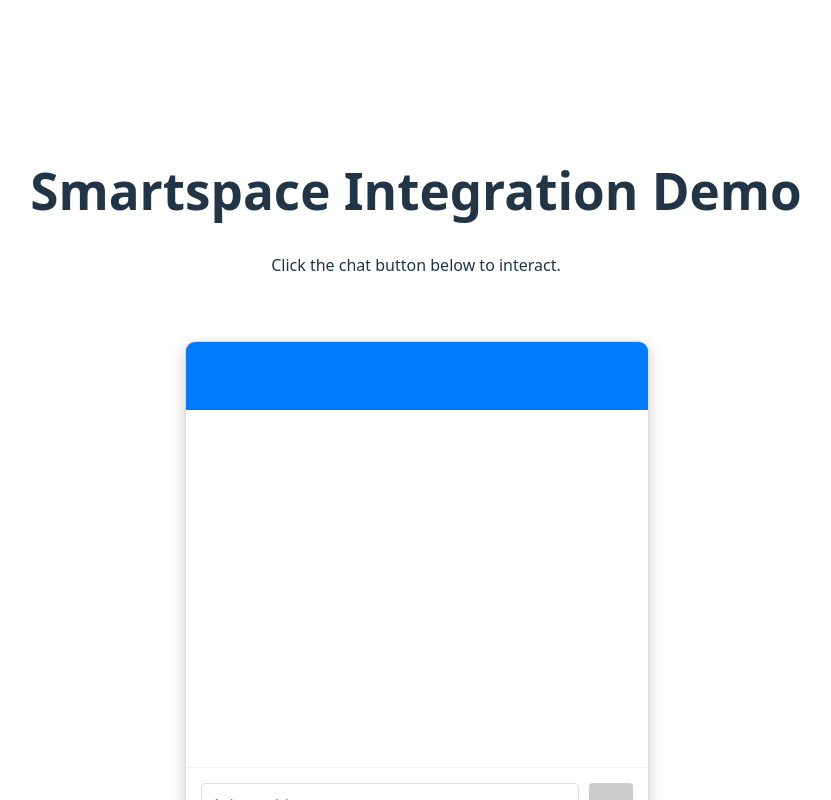
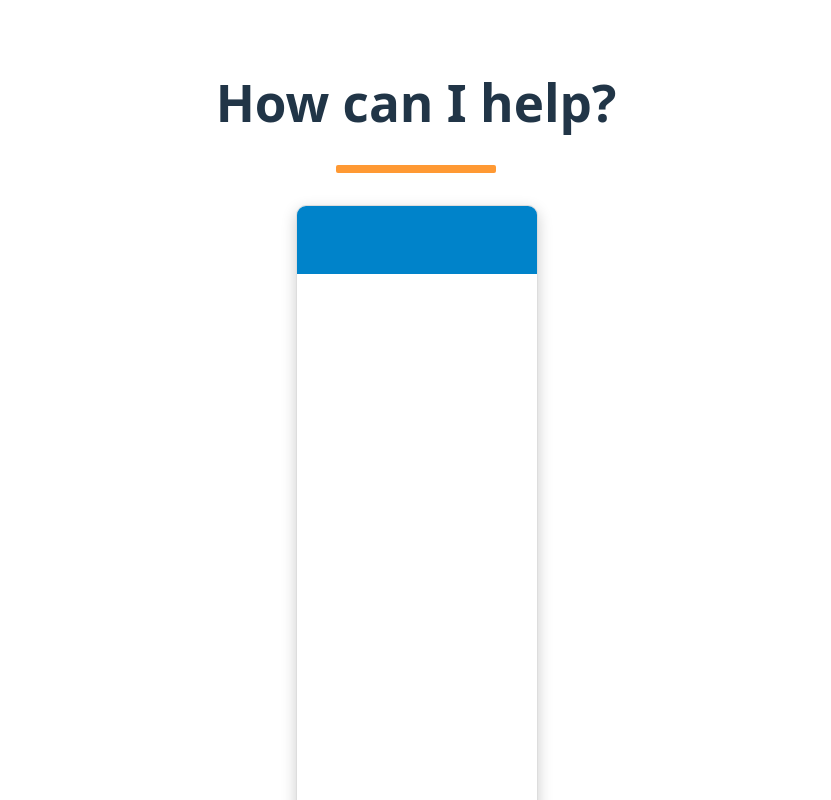
Before and after one commit to BMNZ-meetings/smartspace.ai-bot, a React (Vite) app in the folder src/app/: page / in a window 1280 px wide. Shown: the top 800 px of the page, without its empty margins (224-1055 px from the left). Built offline with nearby package versions, Linux system fonts and the light colour scheme.

Commit message:
added orange divider line + css updates

```diff
--- a/src/app/src/App.jsx
+++ b/src/app/src/App.jsx
@@ -1,5 +1,5 @@
-import './App.css'
-import ChatWidget from './components/ChatWidget'
+import "./App.css";
+import ChatWidget from "./components/ChatWidget";
 
 function App() {
   // Retrieve email from global variable injected by HubSpot, or default to null
@@ -8,12 +8,12 @@ function App() {
   return (
     <>
       <div className="card">
-        <h1>Smartspace Integration Demo</h1>
-        <p>Click the chat button below to interact.</p>
+        <h1>How can I help?</h1>
+        <div className="title-underline"></div>
         <ChatWidget email={userEmail} />
       </div>
     </>
-  )
+  );
 }
 
-export default App
+export default App;
--- a/src/app/src/components/ChatWidget.css
+++ b/src/app/src/components/ChatWidget.css
@@ -1,16 +1,24 @@
 .card {
   max-width: 100vw;
   text-align: center;
-  margin: 5vw 0;
+  margin: -3vh 0 0 0;
   display: block !important;
   clear: both !important;
+}
+
+.title-underline {
+  width: 160px;
+  height: 8px;
+  background-color: #ff9933; /* Adjust the orange color to match your brand */
+  margin: 0 auto 0 auto; /* Centers the line and adds bottom spacing */
+  border-radius: 2px; /* Optional: slightly rounds the edges */
 }
 
 .chat-widget-container {
   display: block !important;
   width: 60% !important;
   max-width: 1280px !important;
-  margin: 5vw auto 100px auto !important;
+  margin: 2.5vw auto 100px auto !important;
   clear: both !important;
   float: none !important;
   position: relative !important;
@@ -18,7 +26,7 @@
 
 .chat-window {
   width: 100% !important;
-  height: 500px !important;
+  height: 800px !important;
   background: #ffffff !important;
   border: 1px solid #ddd !important;
   border-radius: 10px !important;
@@ -29,7 +37,7 @@
 }
 
 .chat-header {
-  background: #007bff !important;
+  background: #0083CA !important;
   color: white !important;
   padding: 12px !important;
   text-align: center !important;
@@ -76,7 +84,7 @@
 }
 
 .send-btn {
-  background-color: #007bff !important;
+  background-color: #0083CA !important;
   color: #ffffff !important;
   border: none !important;
   width: 44px !important;
@@ -188,7 +196,7 @@
 }
 
 .chat-message.bot a {
-  color: #007bff !important;
+  color: #0083CA !important;
   text-decoration: none !important;
   font-size: inherit !important;
 }
@@ -198,7 +206,7 @@
 }
 
 .chat-message.bot blockquote {
-  border-left: 4px solid #007bff !important;
+  border-left: 4px solid #0083CA !important;
   padding-left: 12px !important;
   margin: 8px 0 !important;
   color: #555 !important;
```
